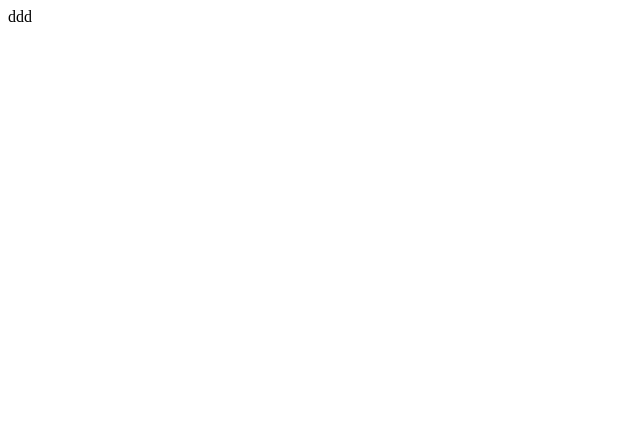
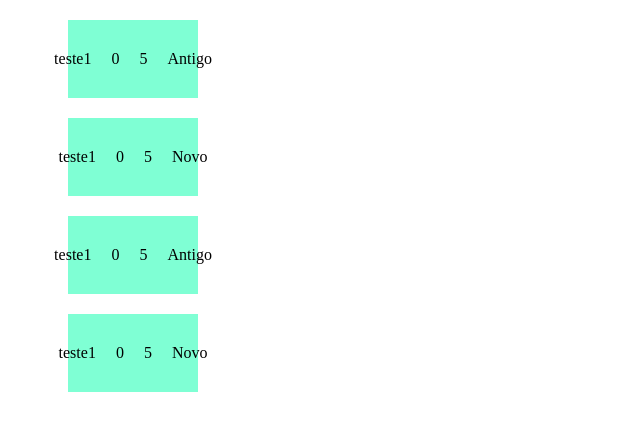
Before and after one commit to L7noxy/JS-refor-o, a React (Vite) app in the folder Romero/: page / in a window 1280 px wide. Shown: the top 430 px of the page, without its empty margins (0-640 px from the left). Built offline with nearby package versions, Linux system fonts and the light colour scheme.

Commit message:
Colocando mais funcionalidades

```diff
--- /dev/null
+++ b/Romero/src/pages/Romero.css
@@ -0,0 +1,14 @@
+.card-produto{
+    display: flex;
+    align-items: center;
+    justify-content: center;
+    width: 90px;
+    padding: 20px;
+    background-color: aquamarine;
+    margin: 20px;
+}
+
+.card-produto div{
+
+    padding: 10px;
+}
--- a/Romero/src/pages/Romero.jsx
+++ b/Romero/src/pages/Romero.jsx
@@ -1,9 +1,52 @@
-import React from 'react'
+import React, { useState } from 'react'
+import './Romero.css'
 
 export default function Romero() {
+
+  const produtos = [
+    {
+      id: 1,
+      nome: "teste1",
+      preco_promo: 0,
+      preco: 5,
+      antigo: true
+    },
+    {
+      id: 1,
+      nome: "teste1",
+      preco_promo: 0,
+      preco: 5,
+      antigo: false
+    },
+    {
+      id: 1,
+      nome: "teste1",
+      preco_promo: 0,
+      preco: 5,
+      antigo: true
+    },
+    {
+      id: 1,
+      nome: "teste1",
+      preco_promo: 0,
+      preco: 5,
+      antigo: false
+    },
+  ]
   return (
     <div>
-      ddd
+      <ul>
+        {produtos.map((produto) => (
+          <div key={produto.id}>
+            <div className='card-produto'>
+              <div>{produto.nome}</div>
+              <div>{produto.preco_promo}</div>
+              <div>{produto.preco}</div>
+              <div>{produto.antigo ? "Antigo" : "Novo"}</div>
+            </div>
+          </div>
+        ))}
+      </ul>
     </div>
   )
 }
```
Also changed, not shown: Romero/src/components/Navbar.jsx (added, +9 -0 lines), Romero/src/components/Navbar.css (added).
